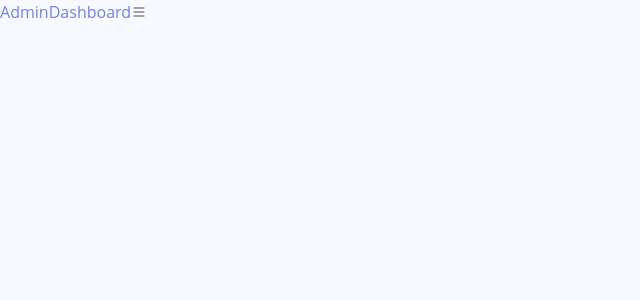
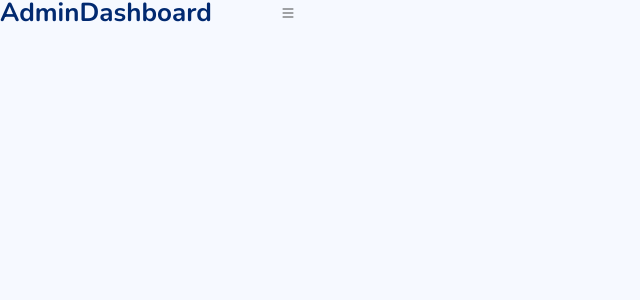
Before and after one commit to BogdanKuzyk/React-Admin-Dashboard, a React (Vite) app: page / in a window 1280 px wide. Shown: the top 300 px of the page, without its empty margins (0-640 px from the left). Built offline with nearby package versions, Linux system fonts and the light colour scheme.

Commit message:
Add some css to Logo.css

```diff
--- a/src/components/Logo.css
+++ b/src/components/Logo.css
@@ -0,0 +1,21 @@
+.logo {
+	line-height: 1;
+}
+
+@media (min-width: 1200px) {
+	.logo {
+		width: 280px;
+	}
+}
+
+.logo img {
+	max-height: 26px;
+	margin-right: 6px;
+}
+
+.logo span {
+	font-size: 26px;
+	font-weight: 700;
+	color: #012970;
+	font-family: "Nunito", sans-serif;
+}
```
